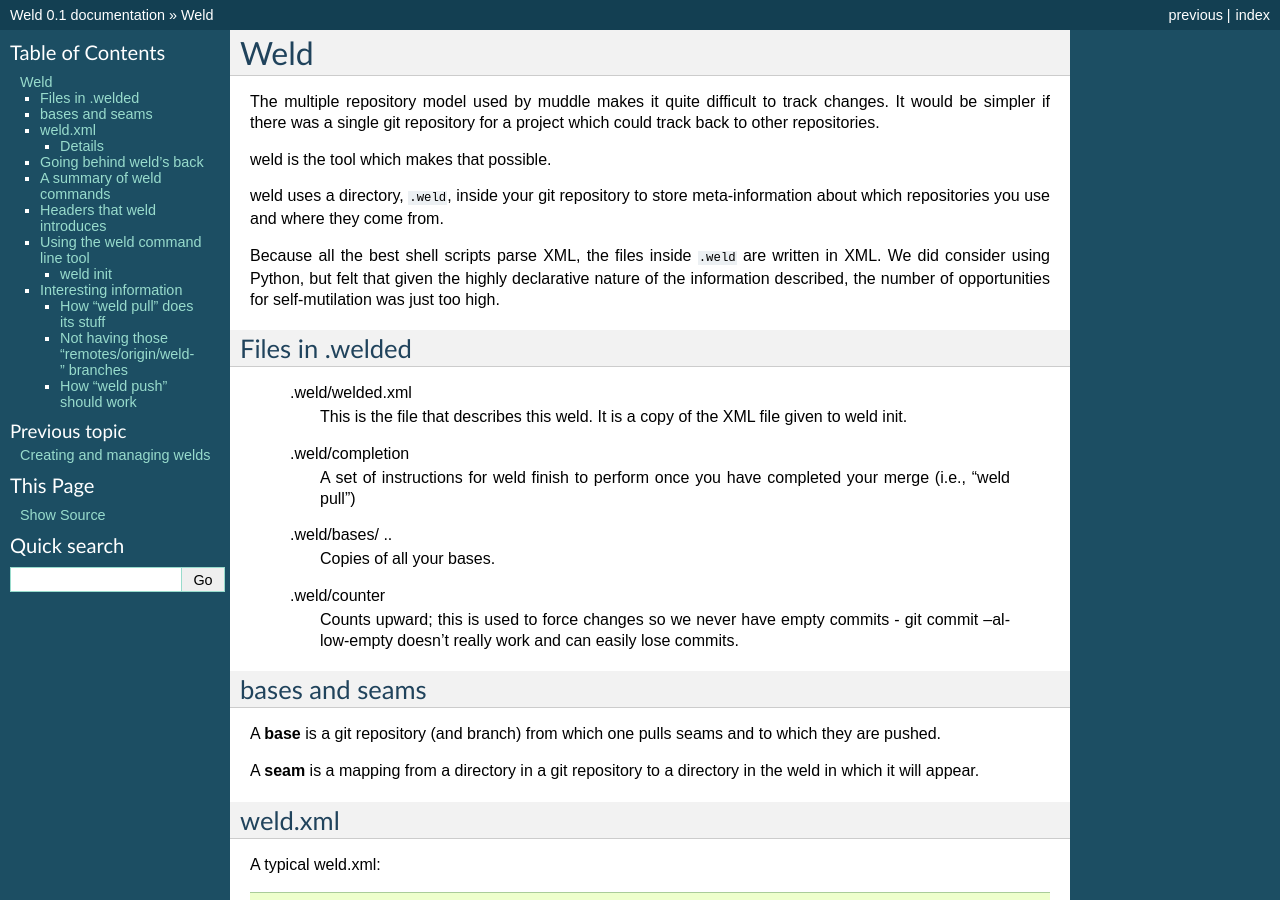
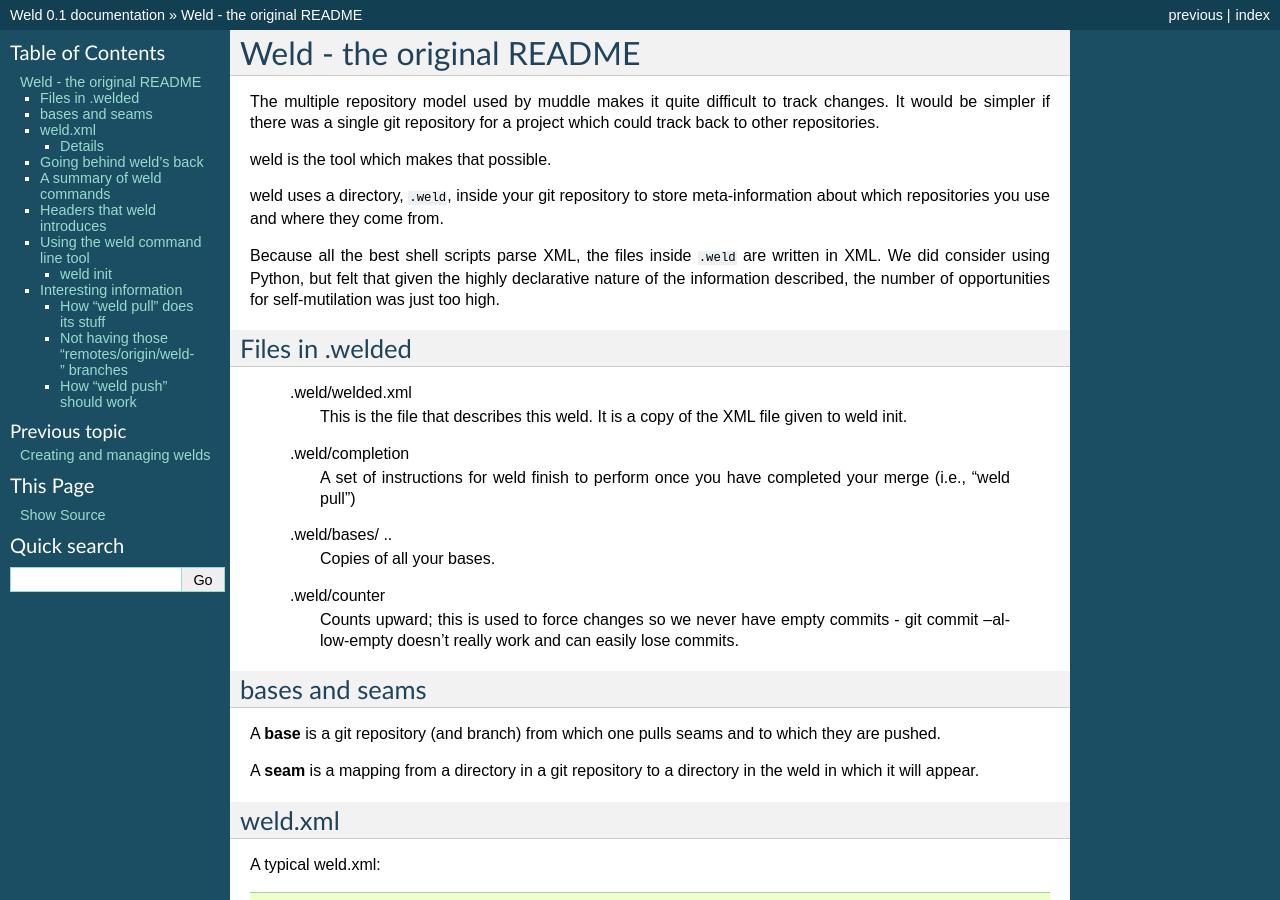
Before and after one commit to kynesim/weld, a Sphinx documentation site: the page built from docs/README.txt, in a window 1280 px wide and 900 px high. Built offline with Sphinx 7.4.7, drawn with Linux system fonts in a browser that asks for light colours; some of the changed text lies outside the part shown.

Commit message:
Retitle the "README"

```diff
--- a/docs/README.txt
+++ b/docs/README.txt
@@ -1,6 +1,6 @@
-====
-Weld
-====
+==========================
+Weld - the original README
+==========================
 
 The multiple repository model used by muddle makes it quite difficult
 to track changes. It would be simpler if there was a single git
```
